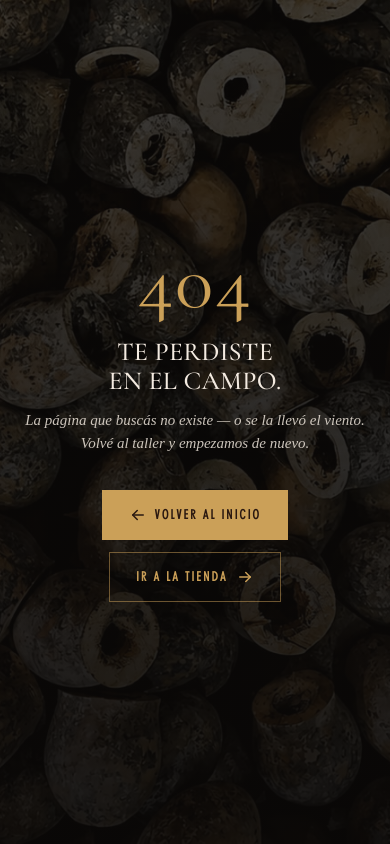
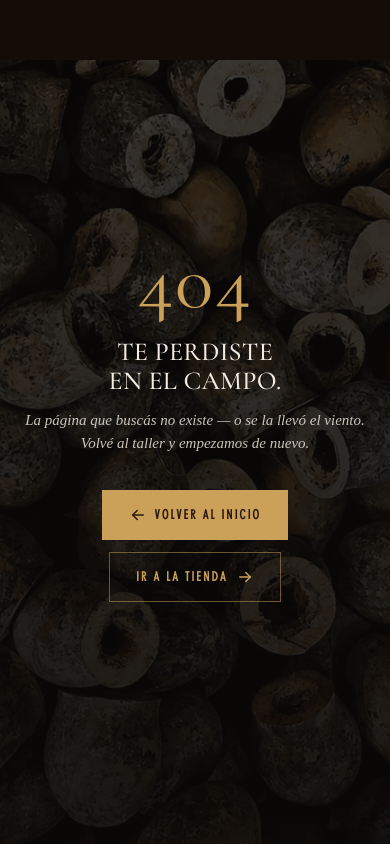
Before and after one commit to guillermocorrea022-oss/JIcrea, a PHP site: page /404.html in a window 390 px wide. Run offline with PHP 8.4, Linux system fonts and the light colour scheme.

Commit message:
SAFE-AREA iOS Safari: html::before overlay z-index 50
Diagnóstico final con screenshot del user:
Las ilustraciones del origen (.origen-museo__icon) se veían blureadas
a través del chrome translúcido de iOS Safari 18 sobre el notch /
Dynamic Island.

El gradient en body NO funcionaba porque los icons son position:
absolute con z-index 1 → quedaban PINTADOS SOBRE el body bg. La
chrome blureaba los icons, no el body bg.

🎯 FIX
html::before — pseudo-elemento fijo en el HTML (no body):
  position: fixed
  top: 0
  height: max(env(safe-area-inset-top, 0px), 60px)
  background-color: #140C06
  z-index: 50  ← clave: DEBAJO del navbar (100) pero ARRIBA del
                  contenido del page (default 1-2)
  pointer-events: none

Cuando iOS Safari blurea su chrome arriba, encuentra el dark del
html::before en TODO el ancho del safe-area zone. Las ilustraciones
abajo (z-index 1) quedan tapadas por el overlay (z-index 50). Al
mismo tiempo, el navbar (z-index 100) queda visible sobre el overlay.

Resultado esperado: continuo visual dark desde el notch hasta el
bottom del navbar, sin que asome el page content.

Cache: jicrea-pro.css v=135

Co-Authored-By: Claude Opus 4.7 (1M context) <noreply@anthropic.com>

```diff
--- a/404.html
+++ b/404.html
@@ -16,7 +16,7 @@
   <link rel="preconnect" href="https://fonts.gstatic.com" crossorigin>
   <link rel="stylesheet" href="https://fonts.googleapis.com/css2?family=Cormorant+Garamond:wght@400;500;600&display=swap">
 
-  <link rel="stylesheet" href="css/jicrea-pro.css?v=134">
+  <link rel="stylesheet" href="css/jicrea-pro.css?v=135">
   <style>
     /* Página 404 — full-screen dark con la imagen del campo y un
        mensaje cálido. Sin nav (la idea es que vuelvan al inicio).
--- a/css/jicrea-pro.css
+++ b/css/jicrea-pro.css
@@ -64,23 +64,30 @@ body {
 }
 
 /* ═══════════════════════════════════════════════════════════════════
-   SAFE-AREA iOS — body bg dark en el top, cream debajo
+   SAFE-AREA iOS — overlay fijo que cubre el chrome translúcido
    ═══════════════════════════════════════════════════════════════════
-   Background gradient en body: dark earth en el top (cubriendo
-   safe-area-inset-top + navbar height), cream debajo. Esto garantiza
-   que cuando iOS Safari renderice su chrome translúcido arriba, el
-   contenido behind sea dark = no muestra cream/hero blurred.
+   iOS Safari 18 con Dynamic Island renderiza un chrome translúcido
+   arriba que blureaba el contenido del page (origen icons, hero, etc).
+   El gradient en body NO funcionaba porque los elementos absolute
+   positioned (icons) están arriba del body bg.
+
+   Fix: pseudo-elemento ::before en HTML (no body) que pinta una
+   franja fija dark. z-index 50 — DEBAJO del navbar (100) pero
+   ARRIBA del contenido del page (default 1-2). Cuando el chrome
+   translúcido de iOS blurea el contenido, encuentra dark = blurea
+   dark = continuo visual con el navbar.
    ═══════════════════════════════════════════════════════════════════ */
 @media (max-width: 900px) {
-  body {
-    background-image: linear-gradient(
-      to bottom,
-      #140C06 0,
-      #140C06 calc(env(safe-area-inset-top, 0px) + var(--header-h, 60px) + 2rem),
-      transparent calc(env(safe-area-inset-top, 0px) + var(--header-h, 60px) + 2rem)
-    );
-    background-attachment: fixed;
-    background-repeat: no-repeat;
+  html::before {
+    content: "";
+    position: fixed;
+    top: 0;
+    left: 0;
+    right: 0;
+    height: max(env(safe-area-inset-top, 0px), 60px);
+    background-color: #140C06;
+    z-index: 50;
+    pointer-events: none;
   }
 }
 
--- a/index.html
+++ b/index.html
@@ -33,7 +33,7 @@
   <meta property="og:locale" content="es_UY">
 
   <!-- Fuentes locales de la marca -->
-  <link rel="stylesheet" href="css/jicrea-pro.css?v=134">
+  <link rel="stylesheet" href="css/jicrea-pro.css?v=135">
   <link rel="stylesheet" href="css/tienda-cart.css?v=33">
 </head>
 <body class="page-index-v2">
--- a/nuestra-historia.html
+++ b/nuestra-historia.html
@@ -22,7 +22,7 @@
   <meta property="og:description" content="Productores uruguayos de mates desde 2015. Del campo a tus manos.">
   <meta property="og:locale" content="es_UY">
 
-  <link rel="stylesheet" href="css/jicrea-pro.css?v=134">
+  <link rel="stylesheet" href="css/jicrea-pro.css?v=135">
   <link rel="stylesheet" href="css/tienda-cart.css?v=33">
   <link rel="stylesheet" href="css/historia.css?v=10">
 </head>
--- a/producto.html
+++ b/producto.html
@@ -15,7 +15,7 @@
   <link rel="preload" as="font" type="font/woff2" href="fonts/super-med.woff2" crossorigin>
   <link rel="preload" as="font" type="font/woff2" href="fonts/super-reg.woff2" crossorigin>
 
-  <link rel="stylesheet" href="css/jicrea-pro.css?v=134">
+  <link rel="stylesheet" href="css/jicrea-pro.css?v=135">
   <link rel="stylesheet" href="css/tienda-cart.css?v=33">
   <link rel="stylesheet" href="css/producto.css?v=3">
 </head>
--- a/tienda.html
+++ b/tienda.html
@@ -22,7 +22,7 @@
   <meta property="og:description" content="Mates, posa mates, materas y yerberos uruguayos hechos a mano.">
   <meta property="og:locale" content="es_UY">
 
-  <link rel="stylesheet" href="css/jicrea-pro.css?v=134">
+  <link rel="stylesheet" href="css/jicrea-pro.css?v=135">
   <link rel="stylesheet" href="css/tienda-cart.css?v=33">
 </head>
 <body class="page-tienda page-index-v2">
```
